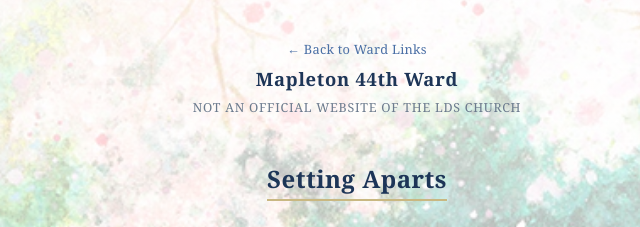
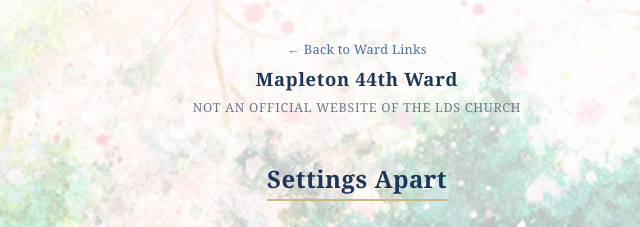
Before and after one commit to m44ward/m44links, a plain HTML site: page settingaparts/index.html in a window 1280 px wide. Shown: the top 227 px of the page, 283-923 px from the left. Drawn offline with Linux system fonts and the light colour scheme.

Commit message:
Settings Apart page: correct the term (was "Setting Aparts")
Co-Authored-By: Claude Opus 4.8 <noreply@anthropic.com>

```diff
--- a/settingaparts/index.html
+++ b/settingaparts/index.html
@@ -6,7 +6,7 @@
   <link rel="icon" type="image/svg+xml" href="/m44links/favicon.svg" />
   <link rel="icon" type="image/png" sizes="256x256" href="/m44links/favicon.png" />
   <link rel="apple-touch-icon" href="/m44links/favicon.png" />
-  <title>Setting Aparts · Mapleton 44th Ward</title>
+  <title>Settings Apart · Mapleton 44th Ward</title>
   <style>
     *, *::before, *::after { box-sizing: border-box; margin: 0; padding: 0; }
 
@@ -313,7 +313,7 @@
     <a class="back-link" href="../">&larr; Back to Ward Links</a>
     <div class="ward-name">Mapleton 44th Ward</div>
     <div class="ward-sub">Not an official website of the LDS Church</div>
-    <div class="page-title">Setting Aparts</div>
+    <div class="page-title">Settings Apart</div>
   </div>
 
   <!-- ── Setting Apart ── -->
```
